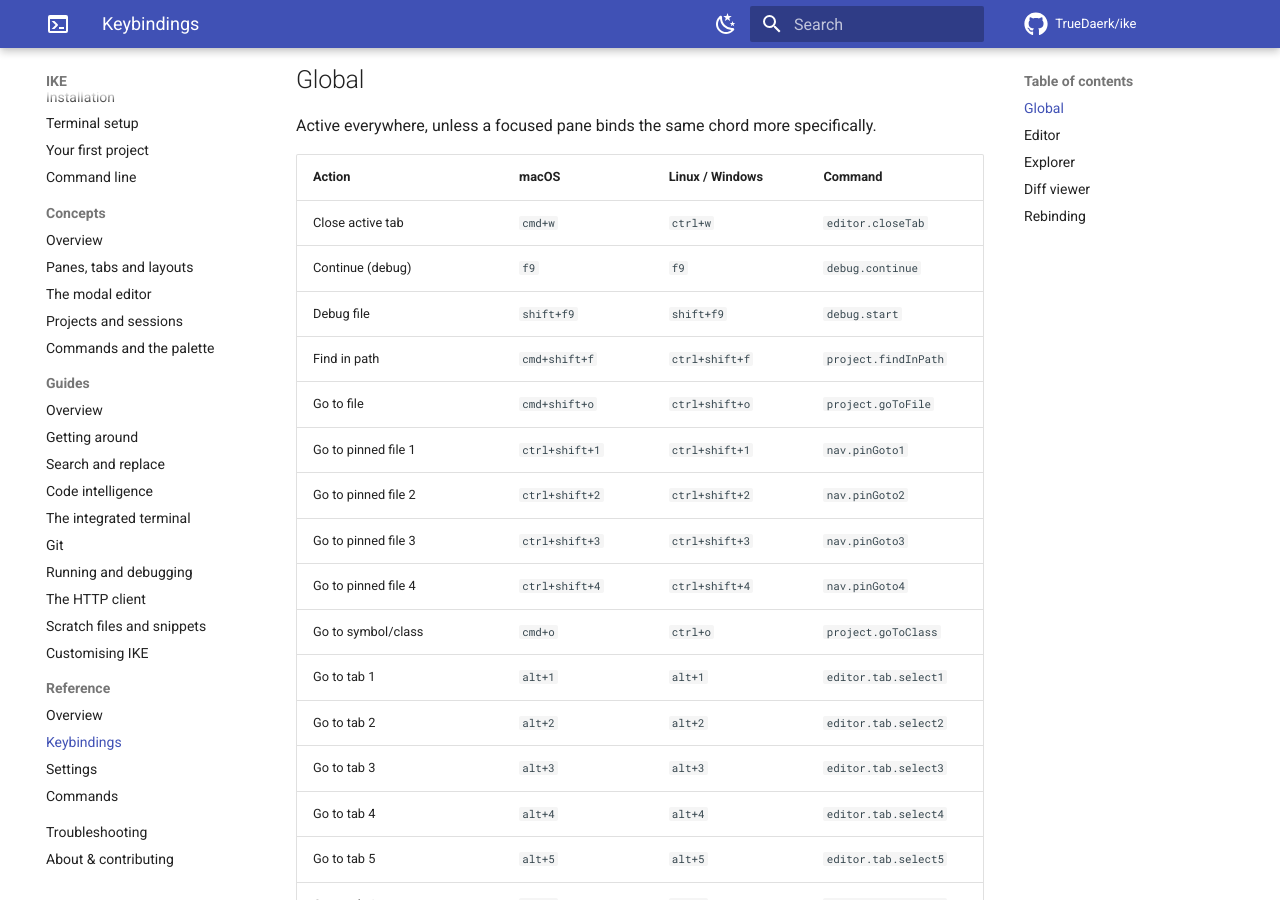
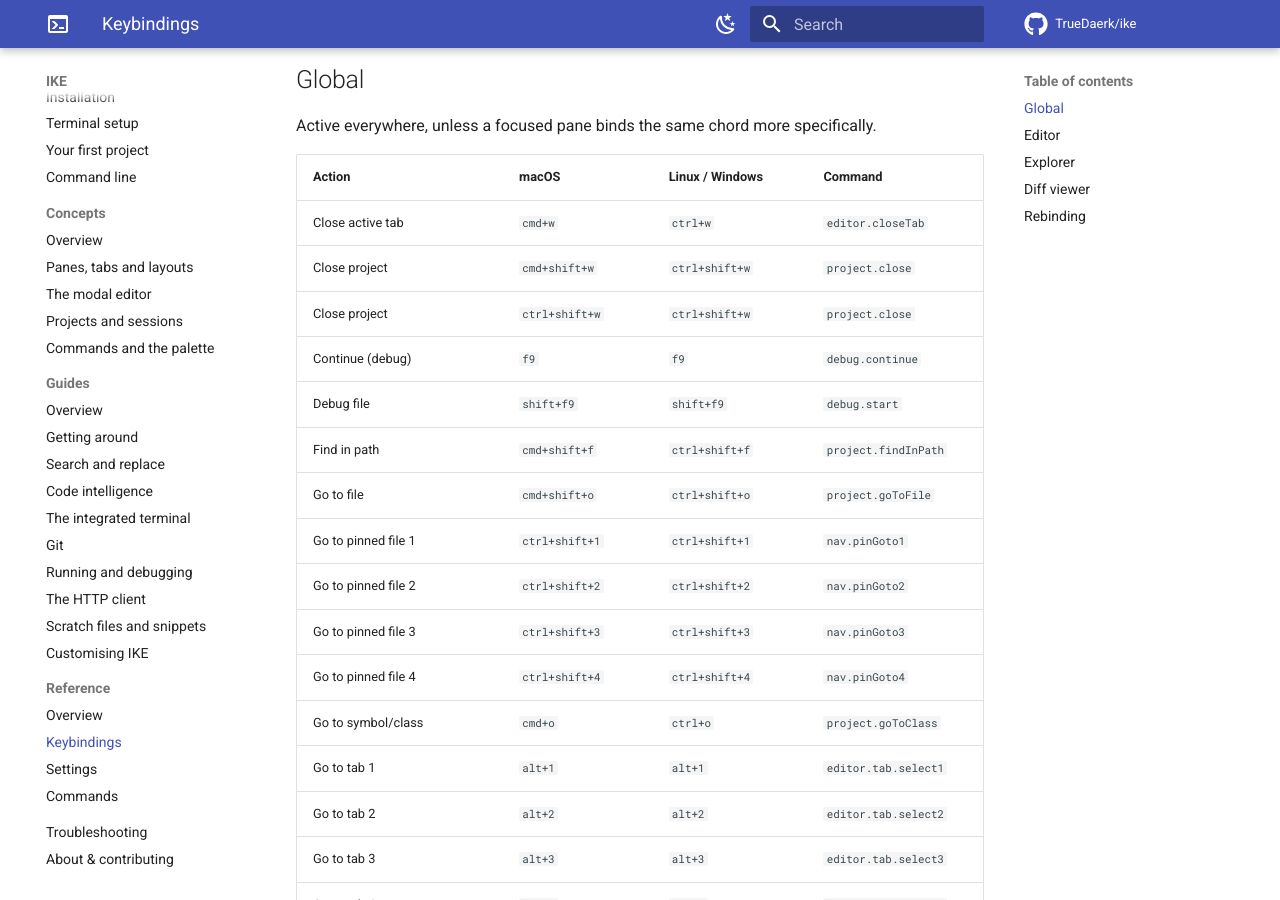
Before and after one commit to TrueDaerk/ike, an MkDocs documentation site: the page built from userdocs/reference/keybindings.md, in a window 1280 px wide and 900 px high, scrolled down 462 px. Built offline with MkDocs 1.6.1 and Material for MkDocs 9.7.7, drawn with Linux system fonts in a browser that asks for light colours; comment, search, counter and statistics services are not loaded.

Commit message:
docs(reference): regenerate command/keybinding reference for project.close (#1358)
Co-Authored-By: Claude Fable 5 <noreply@anthropic.com>
Claude-Session: https://claude.ai/code/session_01SHSZV2sGwupUnjaH76J9Se

```diff
--- a/userdocs/reference/keybindings.md
+++ b/userdocs/reference/keybindings.md
@@ -30,6 +30,8 @@ Active everywhere, unless a focused pane binds the same chord more specifically.
 | Action | macOS | Linux / Windows | Command |
 |---|---|---|---|
 | Close active tab | `cmd+w` | `ctrl+w` | `editor.closeTab` |
+| Close project | `cmd+shift+w` | `ctrl+shift+w` | `project.close` |
+| Close project | `ctrl+shift+w` | `ctrl+shift+w` | `project.close` |
 | Continue (debug) | `f9` | `f9` | `debug.continue` |
 | Debug file | `shift+f9` | `shift+f9` | `debug.start` |
 | Find in path | `cmd+shift+f` | `ctrl+shift+f` | `project.findInPath` |
```
Also changed, not shown: userdocs/reference/commands.md (+1 -0 lines).
